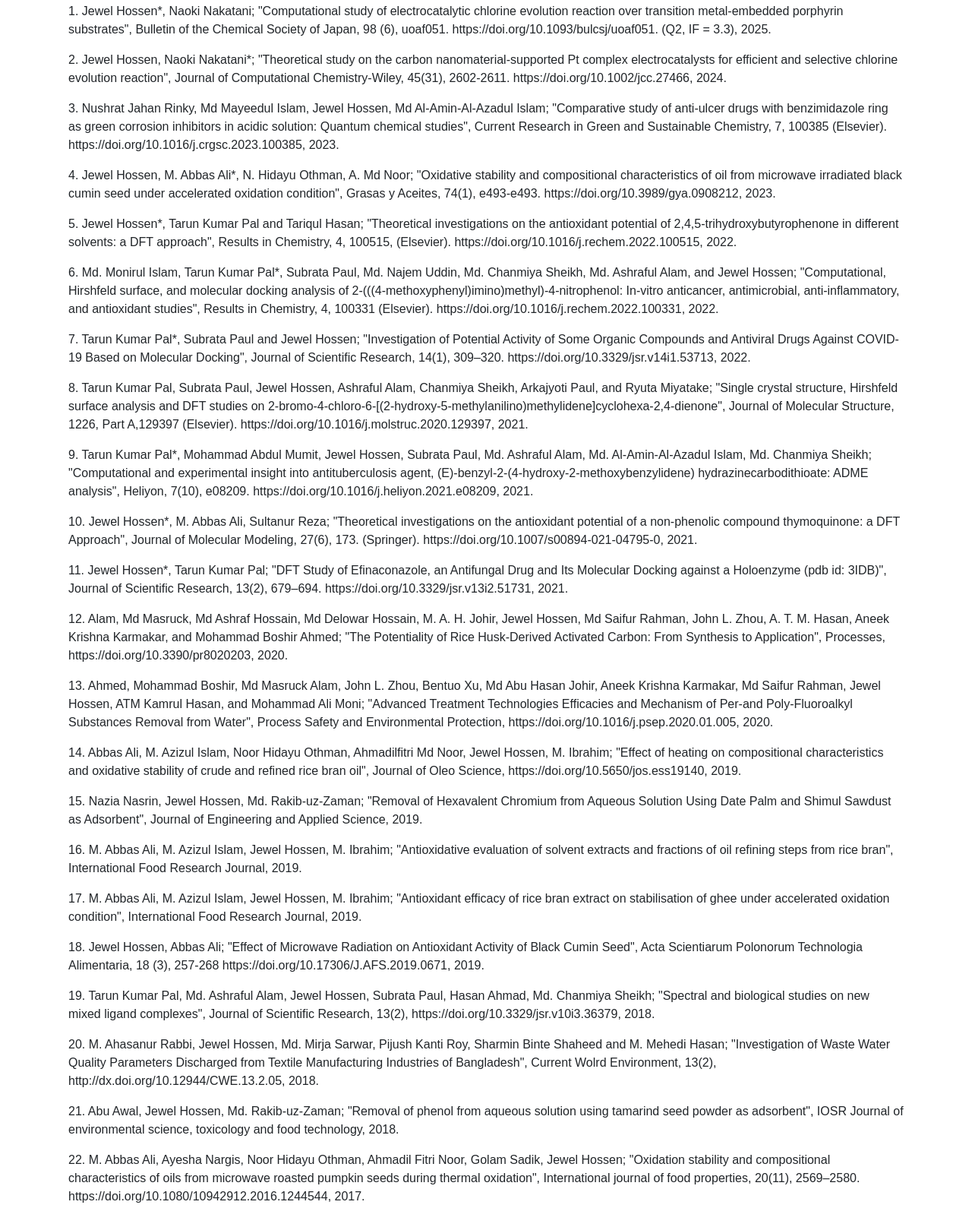
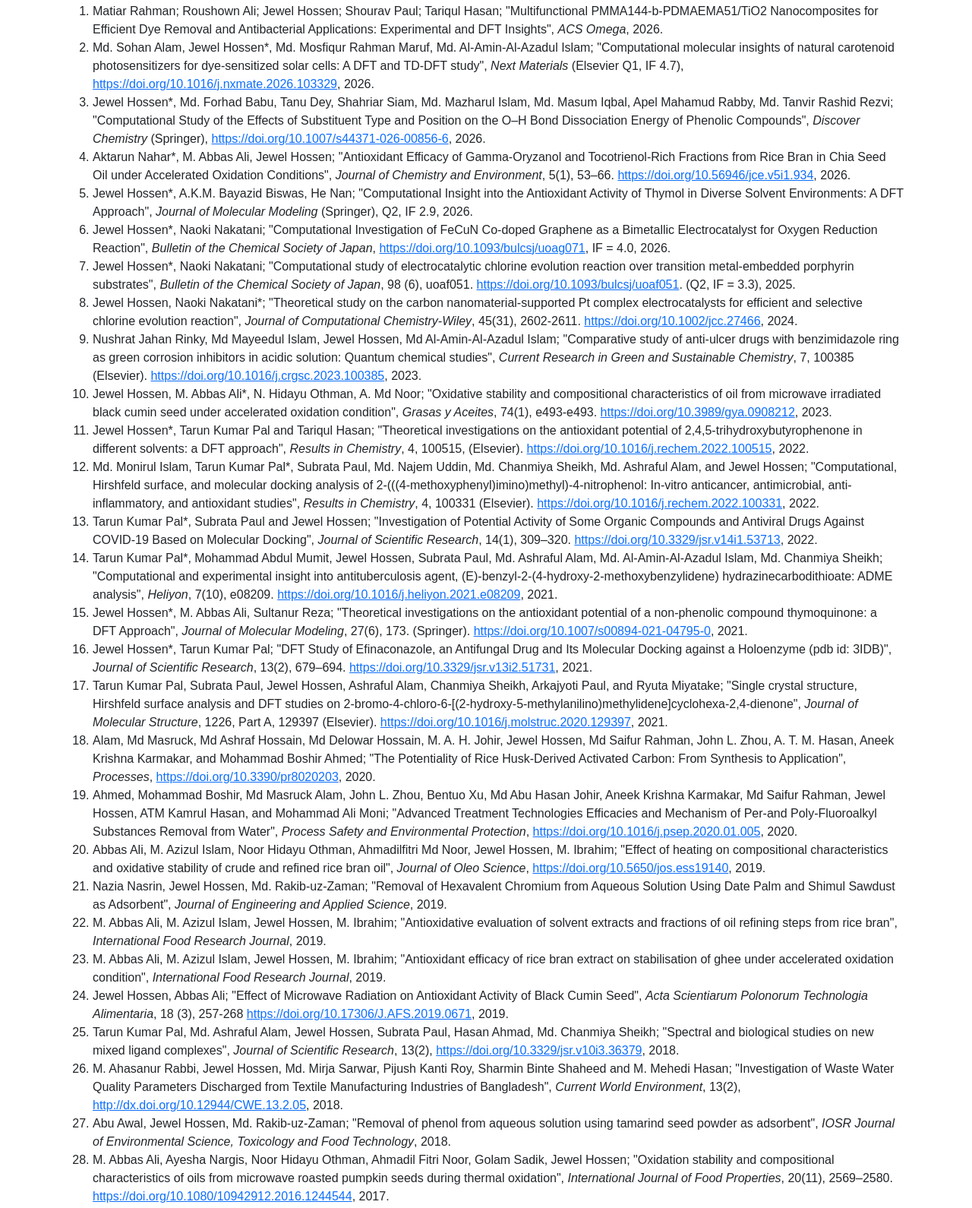
Before and after one commit to Jewel-Hossen/Computational-Research-Laboratory, a plain HTML site: page index.html in a window 1280 px wide. Shown: the part 942-2532 px from the top of the page at 76% size. Drawn offline with nearby package versions, Linux system fonts and the light colour scheme.

Commit message:
Update publication list in index.html

```diff
--- a/index.html
+++ b/index.html
@@ -64,29 +64,64 @@
 <section id="publications" class="section container">
   <h2>List of Publications, Conference Proceedings and Symposia</h2>
   <h3>List of Publications</h3>
-<p>1. Jewel Hossen*, Naoki Nakatani; "Computational study of electrocatalytic chlorine evolution reaction over transition metal-embedded porphyrin substrates", Bulletin of the Chemical Society of Japan, 98 (6), uoaf051. https://doi.org/10.1093/bulcsj/uoaf051. (Q2, IF = 3.3), 2025.
-</p> <p>2. Jewel Hossen, Naoki Nakatani*; "Theoretical study on the carbon nanomaterial-supported Pt complex electrocatalysts for efficient and selective chlorine evolution reaction", Journal of Computational Chemistry-Wiley, 45(31), 2602-2611. https://doi.org/10.1002/jcc.27466, 2024.
-</p> <p>3.  Nushrat Jahan Rinky, Md Mayeedul Islam, Jewel Hossen, Md Al-Amin-Al-Azadul Islam; "Comparative study of anti-ulcer drugs with benzimidazole ring as green corrosion inhibitors in acidic solution: Quantum chemical studies", Current Research in Green and Sustainable Chemistry, 7, 100385 (Elsevier). https://doi.org/10.1016/j.crgsc.2023.100385, 2023.
-</p> <p>4.  Jewel Hossen, M. Abbas Ali*, N. Hidayu Othman, A. Md Noor; "Oxidative stability and compositional characteristics of oil from microwave irradiated black cumin seed under accelerated oxidation condition", Grasas y Aceites, 74(1), e493-e493. https://doi.org/10.3989/gya.0908212, 2023.
-</p> <p>5.  Jewel Hossen*, Tarun Kumar Pal and Tariqul Hasan; "Theoretical investigations on the antioxidant potential of 2,4,5-trihydroxybutyrophenone in different solvents: a DFT approach", Results in Chemistry, 4, 100515, (Elsevier). https://doi.org/10.1016/j.rechem.2022.100515, 2022.
-</p> <p>6.  Md. Monirul Islam, Tarun Kumar Pal*, Subrata Paul, Md. Najem Uddin, Md. Chanmiya Sheikh, Md. Ashraful Alam, and Jewel Hossen; "Computational, Hirshfeld surface, and molecular docking analysis of 2-(((4-methoxyphenyl)imino)methyl)-4-nitrophenol: In-vitro anticancer, antimicrobial, anti-inflammatory, and antioxidant studies", Results in Chemistry, 4, 100331 (Elsevier). https://doi.org/10.1016/j.rechem.2022.100331, 2022.
-</p> <p>7.  Tarun Kumar Pal*, Subrata Paul and Jewel Hossen; "Investigation of Potential Activity of Some Organic Compounds and Antiviral Drugs Against COVID-19 Based on Molecular Docking", Journal of Scientific Research, 14(1), 309–320. https://doi.org/10.3329/jsr.v14i1.53713, 2022.
-</p> <p>8.  Tarun Kumar Pal, Subrata Paul, Jewel Hossen, Ashraful Alam, Chanmiya Sheikh, Arkajyoti Paul, and Ryuta Miyatake; "Single crystal structure, Hirshfeld surface analysis and DFT studies on 2‑bromo-4‑chloro-6-[(2‑hydroxy-5-methylanilino)methylidene]cyclohexa-2,4-dienone", Journal of Molecular Structure, 1226, Part A,129397 (Elsevier). https://doi.org/10.1016/j.molstruc.2020.129397, 2021.
-</p> <p>9.  Tarun Kumar Pal*, Mohammad Abdul Mumit, Jewel Hossen, Subrata Paul, Md. Ashraful Alam, Md. Al-Amin-Al-Azadul Islam, Md. Chanmiya Sheikh; "Computational and experimental insight into antituberculosis agent, (E)-benzyl-2-(4-hydroxy-2-methoxybenzylidene) hydrazinecarbodithioate: ADME analysis", Heliyon, 7(10), e08209. https://doi.org/10.1016/j.heliyon.2021.e08209, 2021.
-</p> <p>10.  Jewel Hossen*, M. Abbas Ali, Sultanur Reza; "Theoretical investigations on the antioxidant potential of a non-phenolic compound thymoquinone: a DFT Approach", Journal of Molecular Modeling, 27(6), 173. (Springer). https://doi.org/10.1007/s00894-021-04795-0, 2021.
-</p> <p>11.  Jewel Hossen*, Tarun Kumar Pal; "DFT Study of Efinaconazole, an Antifungal Drug and Its Molecular Docking against a Holoenzyme (pdb id: 3IDB)", Journal of Scientific Research, 13(2), 679–694. https://doi.org/10.3329/jsr.v13i2.51731, 2021.
-</p> <p>12.  Alam, Md Masruck, Md Ashraf Hossain, Md Delowar Hossain, M. A. H. Johir, Jewel Hossen, Md Saifur Rahman, John L. Zhou, A. T. M. Hasan, Aneek Krishna Karmakar, and Mohammad Boshir Ahmed; "The Potentiality of Rice Husk-Derived Activated Carbon: From Synthesis to Application", Processes, https://doi.org/10.3390/pr8020203, 2020.
-</p> <p>13.  Ahmed, Mohammad Boshir, Md Masruck Alam, John L. Zhou, Bentuo Xu, Md Abu Hasan Johir, Aneek Krishna Karmakar, Md Saifur Rahman, Jewel Hossen, ATM Kamrul Hasan, and Mohammad Ali Moni; "Advanced Treatment Technologies Efficacies and Mechanism of Per-and Poly-Fluoroalkyl Substances Removal from Water", Process Safety and Environmental Protection, https://doi.org/10.1016/j.psep.2020.01.005, 2020.
-</p> <p>14.  Abbas Ali, M. Azizul Islam, Noor Hidayu Othman, Ahmadilfitri Md Noor, Jewel Hossen, M. Ibrahim; "Effect of heating on compositional characteristics and oxidative stability of crude and refined rice bran oil", Journal of Oleo Science, https://doi.org/10.5650/jos.ess19140, 2019.
-</p> <p>15.  Nazia Nasrin, Jewel Hossen, Md. Rakib-uz-Zaman; "Removal of Hexavalent Chromium from Aqueous Solution Using Date Palm and Shimul Sawdust as Adsorbent", Journal of Engineering and Applied Science, 2019.
-</p> <p>16.  M. Abbas Ali, M. Azizul Islam, Jewel Hossen, M. Ibrahim; "Antioxidative evaluation of solvent extracts and fractions of oil refining steps from rice bran", International Food Research Journal, 2019.
-</p> <p>17.  M. Abbas Ali, M. Azizul Islam, Jewel Hossen, M. Ibrahim; "Antioxidant efficacy of rice bran extract on stabilisation of ghee under accelerated oxidation condition", International Food Research Journal, 2019.
-</p> <p>18.  Jewel Hossen, Abbas Ali; "Effect of Microwave Radiation on Antioxidant Activity of Black Cumin Seed", Acta Scientiarum Polonorum Technologia Alimentaria, 18 (3), 257-268 https://doi.org/10.17306/J.AFS.2019.0671, 2019.
-</p> <p>19.  Tarun Kumar Pal, Md. Ashraful Alam, Jewel Hossen, Subrata Paul, Hasan Ahmad, Md. Chanmiya Sheikh; "Spectral and biological studies on new mixed ligand complexes", Journal of Scientific Research, 13(2), https://doi.org/10.3329/jsr.v10i3.36379, 2018.
-</p> <p>20.  M. Ahasanur Rabbi, Jewel Hossen, Md. Mirja Sarwar, Pijush Kanti Roy, Sharmin Binte Shaheed and M. Mehedi Hasan; "Investigation of Waste Water Quality Parameters Discharged from Textile Manufacturing Industries of Bangladesh", Current Wolrd Environment, 13(2), http://dx.doi.org/10.12944/CWE.13.2.05, 2018.
-</p> <p>21.  Abu Awal, Jewel Hossen, Md. Rakib-uz-Zaman; "Removal of phenol from aqueous solution using tamarind seed powder as adsorbent", IOSR Journal of environmental science, toxicology and food technology, 2018.
-</p> <p>22.  M. Abbas Ali, Ayesha Nargis, Noor Hidayu Othman, Ahmadil Fitri Noor, Golam Sadik, Jewel Hossen; "Oxidation stability and compositional characteristics of oils from microwave roasted pumpkin seeds during thermal oxidation", International journal of food properties, 20(11), 2569–2580. https://doi.org/10.1080/10942912.2016.1244544, 2017.
-</p>
+<ol>
+  <li>    Matiar Rahman; Roushown Ali; Jewel Hossen; Shourav Paul; Tariqul Hasan; "Multifunctional PMMA144-b-PDMAEMA51/TiO2 Nanocomposites for Efficient Dye Removal and Antibacterial Applications: Experimental and DFT Insights", <em>ACS Omega</em>, 2026.
+  </li>
+  <li>    Md. Sohan Alam, Jewel Hossen*, Md. Mosfiqur Rahman Maruf, Md. Al-Amin-Al-Azadul Islam; "Computational molecular insights of natural carotenoid photosensitizers for dye-sensitized solar cells: A DFT and TD-DFT study", <em>Next Materials</em> (Elsevier Q1, IF 4.7), <a href="https://doi.org/10.1016/j.nxmate.2026.103329" target="_blank">https://doi.org/10.1016/j.nxmate.2026.103329</a>, 2026.
+  </li>
+  <li>    Jewel Hossen*, Md. Forhad Babu, Tanu Dey, Shahriar Siam, Md. Mazharul Islam, Md. Masum Iqbal, Apel Mahamud Rabby, Md. Tanvir Rashid Rezvi; "Computational Study of the Effects of Substituent Type and Position on the O–H Bond Dissociation Energy of Phenolic Compounds", <em>Discover Chemistry</em> (Springer), <a href="https://doi.org/10.1007/s44371-026-00856-6" target="_blank">https://doi.org/10.1007/s44371-026-00856-6</a>, 2026.
+  </li>
+  <li>    Aktarun Nahar*, M. Abbas Ali, Jewel Hossen; "Antioxidant Efficacy of Gamma-Oryzanol and Tocotrienol-Rich Fractions from Rice Bran in Chia Seed Oil under Accelerated Oxidation Conditions", <em>Journal of Chemistry and Environment</em>, 5(1), 53–66. <a href="https://doi.org/10.56946/jce.v5i1.934" target="_blank">https://doi.org/10.56946/jce.v5i1.934</a>, 2026.
+  </li>
+  <li>    Jewel Hossen*, A.K.M. Bayazid Biswas, He Nan; "Computational Insight into the Antioxidant Activity of Thymol in Diverse Solvent Environments: A DFT Approach", <em>Journal of Molecular Modeling</em> (Springer), Q2, IF 2.9, 2026.
+  </li>
+  <li>    Jewel Hossen*, Naoki Nakatani; "Computational Investigation of FeCuN Co-doped Graphene as a Bimetallic Electrocatalyst for Oxygen Reduction Reaction", <em>Bulletin of the Chemical Society of Japan</em>, <a href="https://doi.org/10.1093/bulcsj/uoag071" target="_blank">https://doi.org/10.1093/bulcsj/uoag071</a>, IF = 4.0, 2026.
+  </li>
+  <li>    Jewel Hossen*, Naoki Nakatani; "Computational study of electrocatalytic chlorine evolution reaction over transition metal-embedded porphyrin substrates", <em>Bulletin of the Chemical Society of Japan</em>, 98 (6), uoaf051. <a href="https://doi.org/10.1093/bulcsj/uoaf051" target="_blank">https://doi.org/10.1093/bulcsj/uoaf051</a>. (Q2, IF = 3.3), 2025.
+  </li>
+  <li>    Jewel Hossen, Naoki Nakatani*; "Theoretical study on the carbon nanomaterial-supported Pt complex electrocatalysts for efficient and selective chlorine evolution reaction", <em>Journal of Computational Chemistry-Wiley</em>, 45(31), 2602-2611. <a href="https://doi.org/10.1002/jcc.27466" target="_blank">https://doi.org/10.1002/jcc.27466</a>, 2024.
+  </li>
+  <li>    Nushrat Jahan Rinky, Md Mayeedul Islam, Jewel Hossen, Md Al-Amin-Al-Azadul Islam; "Comparative study of anti-ulcer drugs with benzimidazole ring as green corrosion inhibitors in acidic solution: Quantum chemical studies", <em>Current Research in Green and Sustainable Chemistry</em>, 7, 100385 (Elsevier). <a href="https://doi.org/10.1016/j.crgsc.2023.100385" target="_blank">https://doi.org/10.1016/j.crgsc.2023.100385</a>, 2023.
+  </li>
+  <li>    Jewel Hossen, M. Abbas Ali*, N. Hidayu Othman, A. Md Noor; "Oxidative stability and compositional characteristics of oil from microwave irradiated black cumin seed under accelerated oxidation condition", <em>Grasas y Aceites</em>, 74(1), e493-e493. <a href="https://doi.org/10.3989/gya.0908212" target="_blank">https://doi.org/10.3989/gya.0908212</a>, 2023.
+  </li>
+  <li>    Jewel Hossen*, Tarun Kumar Pal and Tariqul Hasan; "Theoretical investigations on the antioxidant potential of 2,4,5-trihydroxybutyrophenone in different solvents: a DFT approach", <em>Results in Chemistry</em>, 4, 100515, (Elsevier). <a href="https://doi.org/10.1016/j.rechem.2022.100515" target="_blank">https://doi.org/10.1016/j.rechem.2022.100515</a>, 2022.
+  </li>
+  <li>    Md. Monirul Islam, Tarun Kumar Pal*, Subrata Paul, Md. Najem Uddin, Md. Chanmiya Sheikh, Md. Ashraful Alam, and Jewel Hossen; "Computational, Hirshfeld surface, and molecular docking analysis of 2-(((4-methoxyphenyl)imino)methyl)-4-nitrophenol: In-vitro anticancer, antimicrobial, anti-inflammatory, and antioxidant studies", <em>Results in Chemistry</em>, 4, 100331 (Elsevier). <a href="https://doi.org/10.1016/j.rechem.2022.100331" target="_blank">https://doi.org/10.1016/j.rechem.2022.100331</a>, 2022.
+  </li>
+  <li>    Tarun Kumar Pal*, Subrata Paul and Jewel Hossen; "Investigation of Potential Activity of Some Organic Compounds and Antiviral Drugs Against COVID-19 Based on Molecular Docking", <em>Journal of Scientific Research</em>, 14(1), 309–320. <a href="https://doi.org/10.3329/jsr.v14i1.53713" target="_blank">https://doi.org/10.3329/jsr.v14i1.53713</a>, 2022.
+  </li>
+  <li>    Tarun Kumar Pal*, Mohammad Abdul Mumit, Jewel Hossen, Subrata Paul, Md. Ashraful Alam, Md. Al-Amin-Al-Azadul Islam, Md. Chanmiya Sheikh; "Computational and experimental insight into antituberculosis agent, (E)-benzyl-2-(4-hydroxy-2-methoxybenzylidene) hydrazinecarbodithioate: ADME analysis", <em>Heliyon</em>, 7(10), e08209. <a href="https://doi.org/10.1016/j.heliyon.2021.e08209" target="_blank">https://doi.org/10.1016/j.heliyon.2021.e08209</a>, 2021.
+  </li>
+  <li>    Jewel Hossen*, M. Abbas Ali, Sultanur Reza; "Theoretical investigations on the antioxidant potential of a non-phenolic compound thymoquinone: a DFT Approach", <em>Journal of Molecular Modeling</em>, 27(6), 173. (Springer). <a href="https://doi.org/10.1007/s00894-021-04795-0" target="_blank">https://doi.org/10.1007/s00894-021-04795-0</a>, 2021.
+  </li>
+  <li>    Jewel Hossen*, Tarun Kumar Pal; "DFT Study of Efinaconazole, an Antifungal Drug and Its Molecular Docking against a Holoenzyme (pdb id: 3IDB)", <em>Journal of Scientific Research</em>, 13(2), 679–694. <a href="https://doi.org/10.3329/jsr.v13i2.51731" target="_blank">https://doi.org/10.3329/jsr.v13i2.51731</a>, 2021.
+  </li>
+  <li>    Tarun Kumar Pal, Subrata Paul, Jewel Hossen, Ashraful Alam, Chanmiya Sheikh, Arkajyoti Paul, and Ryuta Miyatake; "Single crystal structure, Hirshfeld surface analysis and DFT studies on 2‑bromo-4‑chloro-6-[(2‑hydroxy-5-methylanilino)methylidene]cyclohexa-2,4-dienone", <em>Journal of Molecular Structure</em>, 1226, Part A, 129397 (Elsevier). <a href="https://doi.org/10.1016/j.molstruc.2020.129397" target="_blank">https://doi.org/10.1016/j.molstruc.2020.129397</a>, 2021.
+  </li>
+  <li>    Alam, Md Masruck, Md Ashraf Hossain, Md Delowar Hossain, M. A. H. Johir, Jewel Hossen, Md Saifur Rahman, John L. Zhou, A. T. M. Hasan, Aneek Krishna Karmakar, and Mohammad Boshir Ahmed; "The Potentiality of Rice Husk-Derived Activated Carbon: From Synthesis to Application", <em>Processes</em>, <a href="https://doi.org/10.3390/pr8020203" target="_blank">https://doi.org/10.3390/pr8020203</a>, 2020.
+  </li>
+  <li>    Ahmed, Mohammad Boshir, Md Masruck Alam, John L. Zhou, Bentuo Xu, Md Abu Hasan Johir, Aneek Krishna Karmakar, Md Saifur Rahman, Jewel Hossen, ATM Kamrul Hasan, and Mohammad Ali Moni; "Advanced Treatment Technologies Efficacies and Mechanism of Per-and Poly-Fluoroalkyl Substances Removal from Water", <em>Process Safety and Environmental Protection</em>, <a href="https://doi.org/10.1016/j.psep.2020.01.005" target="_blank">https://doi.org/10.1016/j.psep.2020.01.005</a>, 2020.
+  </li>
+  <li>    Abbas Ali, M. Azizul Islam, Noor Hidayu Othman, Ahmadilfitri Md Noor, Jewel Hossen, M. Ibrahim; "Effect of heating on compositional characteristics and oxidative stability of crude and refined rice bran oil", <em>Journal of Oleo Science</em>, <a href="https://doi.org/10.5650/jos.ess19140" target="_blank">https://doi.org/10.5650/jos.ess19140</a>, 2019.
+  </li>
+  <li>    Nazia Nasrin, Jewel Hossen, Md. Rakib-uz-Zaman; "Removal of Hexavalent Chromium from Aqueous Solution Using Date Palm and Shimul Sawdust as Adsorbent", <em>Journal of Engineering and Applied Science</em>, 2019.
+  </li>
+  <li>    M. Abbas Ali, M. Azizul Islam, Jewel Hossen, M. Ibrahim; "Antioxidative evaluation of solvent extracts and fractions of oil refining steps from rice bran", <em>International Food Research Journal</em>, 2019.
+  </li>
+  <li>    M. Abbas Ali, M. Azizul Islam, Jewel Hossen, M. Ibrahim; "Antioxidant efficacy of rice bran extract on stabilisation of ghee under accelerated oxidation condition", <em>International Food Research Journal</em>, 2019.
+  </li>
+  <li>    Jewel Hossen, Abbas Ali; "Effect of Microwave Radiation on Antioxidant Activity of Black Cumin Seed", <em>Acta Scientiarum Polonorum Technologia Alimentaria</em>, 18 (3), 257-268 <a href="https://doi.org/10.17306/J.AFS.2019.0671" target="_blank">https://doi.org/10.17306/J.AFS.2019.0671</a>, 2019.
+  </li>
+  <li>    Tarun Kumar Pal, Md. Ashraful Alam, Jewel Hossen, Subrata Paul, Hasan Ahmad, Md. Chanmiya Sheikh; "Spectral and biological studies on new mixed ligand complexes", <em>Journal of Scientific Research</em>, 13(2), <a href="https://doi.org/10.3329/jsr.v10i3.36379" target="_blank">https://doi.org/10.3329/jsr.v10i3.36379</a>, 2018.
+  </li>
+  <li>    M. Ahasanur Rabbi, Jewel Hossen, Md. Mirja Sarwar, Pijush Kanti Roy, Sharmin Binte Shaheed and M. Mehedi Hasan; "Investigation of Waste Water Quality Parameters Discharged from Textile Manufacturing Industries of Bangladesh", <em>Current World Environment</em>, 13(2), <a href="http://dx.doi.org/10.12944/CWE.13.2.05" target="_blank">http://dx.doi.org/10.12944/CWE.13.2.05</a>, 2018.
+  </li>
+  <li>    Abu Awal, Jewel Hossen, Md. Rakib-uz-Zaman; "Removal of phenol from aqueous solution using tamarind seed powder as adsorbent", <em>IOSR Journal of Environmental Science, Toxicology and Food Technology</em>, 2018.
+  </li>
+  <li>    M. Abbas Ali, Ayesha Nargis, Noor Hidayu Othman, Ahmadil Fitri Noor, Golam Sadik, Jewel Hossen; "Oxidation stability and compositional characteristics of oils from microwave roasted pumpkin seeds during thermal oxidation", <em>International Journal of Food Properties</em>, 20(11), 2569–2580. <a href="https://doi.org/10.1080/10942912.2016.1244544" target="_blank">https://doi.org/10.1080/10942912.2016.1244544</a>, 2017.
+  </li>
+</ol>
 
 <h3>Conference Proceedings and Symposia.</h3>
 <ol>
```
